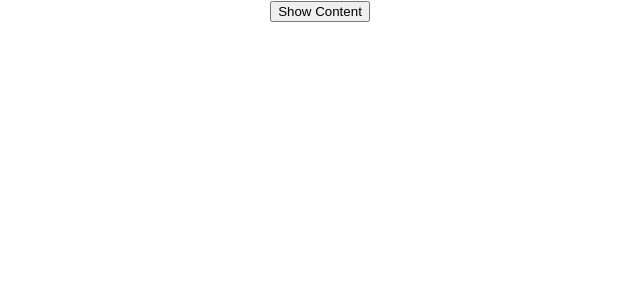
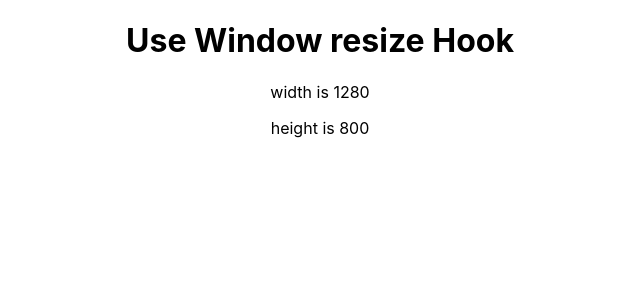
Before and after one commit to AnannyaDeveloper404/25_React_Projects, a React (Create React App) app in the folder 25_react_project/: page / in a window 1280 px wide. Shown: the top 300 px of the page, without its empty margins (320-960 px from the left). Built offline with nearby package versions, Linux system fonts and the light colour scheme.

Commit message:
useWindowSize hook

```diff
--- a/25_react_project/src/App.js
+++ b/25_react_project/src/App.js
@@ -19,6 +19,7 @@
 import FeatureFlagGlobalState from "./components/feature-flag/context";
 import UseFetchHookTest from "./components/useFetch/test";
 import UseOnClickOutsideTest from "./components/use-outside-click/test";
+import UseWindowResizeTest from "./components/use-window-resize/test";
 function App() {
   return (
     <div className="App">
@@ -61,7 +62,9 @@
       {/* useFetch -custom Hook */}
       {/* <UseFetchHookTest /> */}
       {/* Use onclick outside */}
-      <UseOnClickOutsideTest />
+      {/* <UseOnClickOutsideTest /> */}
+      {/* Use window resize  */}
+      <UseWindowResizeTest />
     </div>
   );
 }
--- /dev/null
+++ b/25_react_project/src/components/use-window-resize/index.jsx
@@ -0,0 +1,22 @@
+import React, { useLayoutEffect, useState } from "react";
+
+export default function useWindowSize() {
+  const [windowSize, setWindowSize] = useState({
+    width: 0,
+    height: 0,
+  });
+  function handleResize() {
+    setWindowSize({
+      width: window.innerWidth,
+      height: window.innerHeight,
+    });
+  }
+  useLayoutEffect(() => {
+    handleResize();
+    window.addEventListener("resize", handleResize);
+    return () => {
+      window.removeEventListener("resize", handleResize);
+    };
+  }, []);
+  return windowSize;
+}
--- /dev/null
+++ b/25_react_project/src/components/use-window-resize/test.jsx
@@ -0,0 +1,13 @@
+import useWindowSize from ".";
+
+export default function UseWindowResizeTest() {
+  const windowSize = useWindowSize();
+  const { width, height } = windowSize;
+  return (
+    <div>
+      <h1>Use Window resize Hook</h1>
+      <p>width is {width}</p>
+      <p>height is {height}</p>
+    </div>
+  );
+}
```
